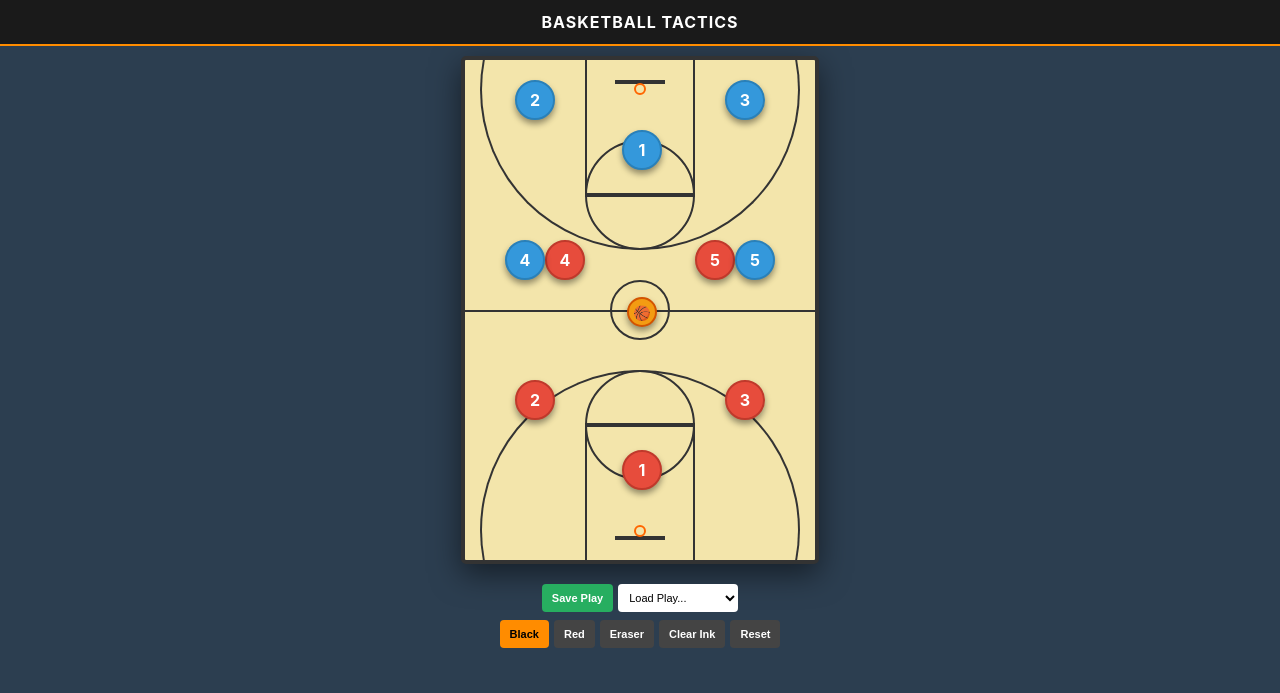
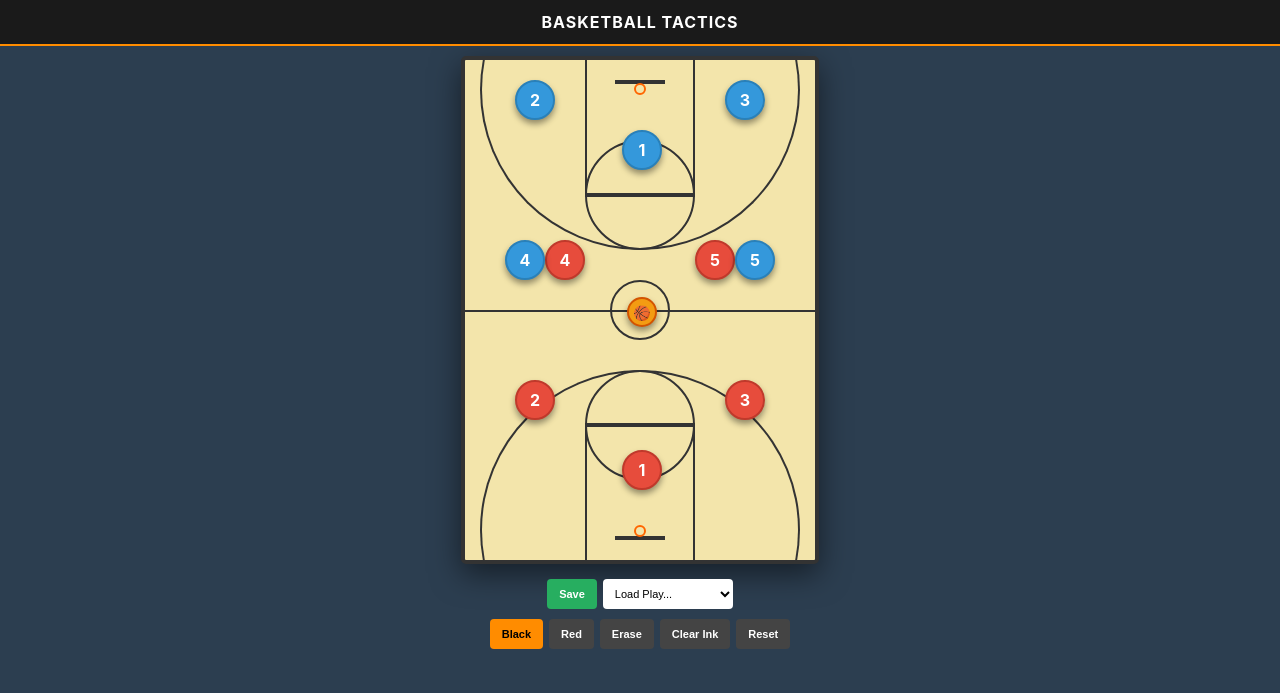
Before and after one commit to BSchei20/Bball-Coach-2.0, a plain HTML site: page index.html in a window 1280 px wide. Drawn offline with Linux system fonts and the light colour scheme.

Commit message:
Update index.html

```diff
--- a/index.html
+++ b/index.html
@@ -10,6 +10,7 @@
             position: relative; width: 350px; height: 500px; background: #f3e5ab;
             border: 4px solid #333; margin-top: 10px; border-radius: 5px; overflow: hidden;
             box-shadow: 0 10px 30px rgba(0,0,0,0.5);
+            margin-bottom: 15px; /* Added space between baseline and buttons */
         }
 
         /* Accurate Geometry Markings */
@@ -48,27 +49,24 @@
         /* Controls Container */
         #controls {
             width: 360px;
-            padding: 10px 0;
             display: flex;
-            flex-direction: column; /* Stack the two rows */
+            flex-direction: column;
             align-items: center;
-            gap: 8px;
-            margin-top: 10px;
+            gap: 10px; /* Increased gap for better spacing */
             z-index: 40;
         }
 
-        /* Control Rows */
         .control-row {
             display: flex;
             justify-content: center;
-            gap: 5px;
+            gap: 6px;
             width: 100%;
         }
 
-        .btn { padding: 8px 10px; border-radius: 4px; background: #444; color: white; border: none; font-size: 11px; font-weight: bold; cursor: pointer; }
+        .btn { padding: 9px 12px; border-radius: 4px; background: #444; color: white; border: none; font-size: 11px; font-weight: bold; cursor: pointer; }
         .btn-active { background: #ff8c00; color: #000; }
-        #saveBtn { background: #27ae60; flex-grow: 0; }
-        #playSelect { padding: 7px; font-size: 11px; border-radius: 4px; border: none; background: #fff; width: 120px; }
+        #saveBtn { background: #27ae60; }
+        #playSelect { padding: 8px; font-size: 11px; border-radius: 4px; border: none; background: #fff; width: 130px; }
     </style>
 </head>
 <body>
@@ -96,7 +94,7 @@
 
 <div id="controls">
     <div class="control-row">
-        <button class="btn" id="saveBtn" onclick="savePlay()">Save Play</button>
+        <button class="btn" id="saveBtn" onclick="savePlay()">Save</button>
         <select id="playSelect" onchange="loadPlay()">
             <option value="">Load Play...</option>
         </select>
@@ -105,7 +103,7 @@
     <div class="control-row">
         <button class="btn btn-active" id="blackBtn" onclick="setTool('draw', 'black')">Black</button>
         <button class="btn" id="redBtn" onclick="setTool('draw', '#e74c3c')">Red</button>
-        <button class="btn" id="eraseBtn" onclick="setTool('erase')">Eraser</button>
+        <button class="btn" id="eraseBtn" onclick="setTool('erase')">Erase</button>
         <button class="btn" onclick="clearCanvas()">Clear Ink</button>
         <button class="btn" onclick="initGame()">Reset</button>
     </div>
```
